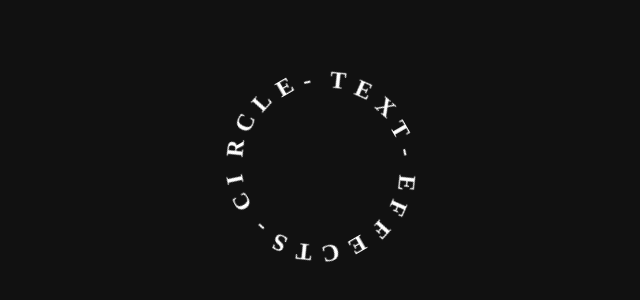
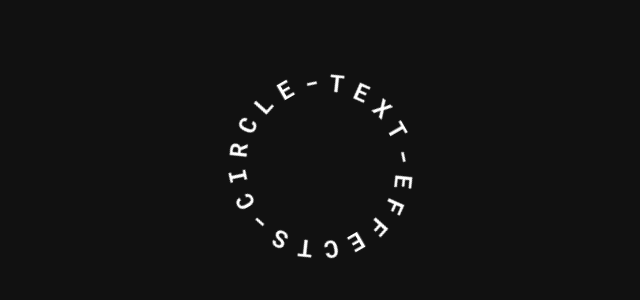
Before and after one commit to JuTbn/animation-effects, a plain HTML site: page mouse-circle-text-effects/index.html in a window 1280 px wide. Shown: the part 234-534 px from the top of the page, 319-959 px from the left. Drawn offline with Linux system fonts and the light colour scheme.

Commit message:
add font

```diff
--- a/mouse-circle-text-effects/style.css
+++ b/mouse-circle-text-effects/style.css
@@ -1,7 +1,10 @@
+@import url('https://fonts.googleapis.com/css2?family=Roboto+Mono:wght@400;700&display=swap');
+
 *{
     margin: 0;
     padding: 0;
     box-sizing: border-box;
+    font-family: 'Roboto Mono', monospace;
 }
 
 section {
```
